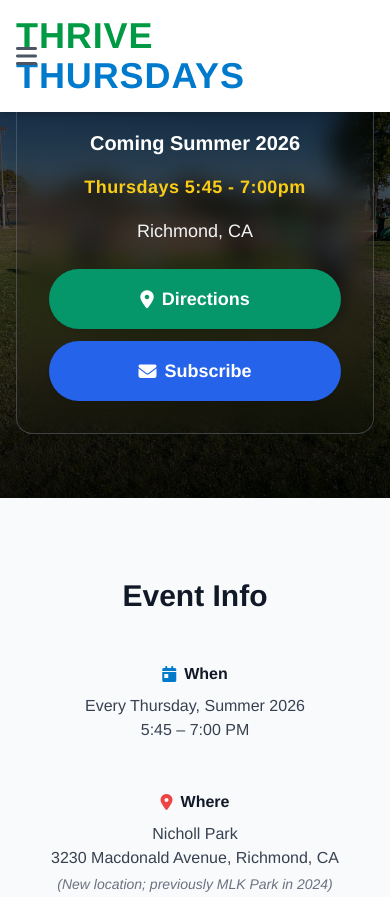
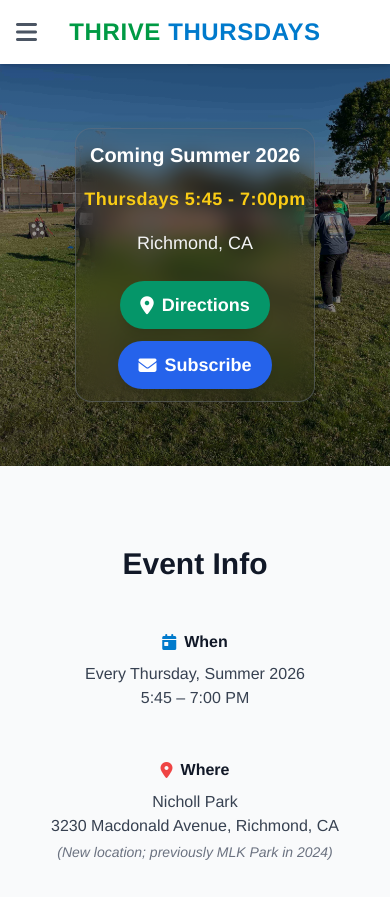
Before and after one commit to chrisgioia64/thrive-thursdays, a plain HTML site: page index.html in a window 390 px wide. Shown: the top 897 px of the page. Drawn offline with nearby package versions, Linux system fonts and the light colour scheme.

Commit message:
issue #14: background photo appears on mobile

```diff
--- a/index.html
+++ b/index.html
@@ -59,6 +59,14 @@
             transition: all 0.2s ease;
             background-color: #ffffff !important;
         }
+
+        /* Remove all padding from hero box on mobile */
+        @media (max-width: 767px) {
+            #hero-box {
+                padding-left: 0 !important;
+                padding-right: 0 !important;
+            }
+        }
     </style>
 </head>
 <body class="bg-white text-gray-800 font-sans leading-relaxed">
@@ -69,7 +77,7 @@
                 <i class="fas fa-bars text-2xl"></i>
             </button>
 
-            <a href="#home" class="text-4xl font-bold text-thrive-green uppercase tracking-wide mx-auto">
+            <a href="#home" class="text-2xl md:text-4xl font-bold text-thrive-green uppercase tracking-wide mx-auto">
                 Thrive <span class="text-thrive-blue">Thursdays</span>
             </a>
 
@@ -99,33 +107,33 @@
             <img src="banner.jpg"
                  alt="Thrive Thursdays community event at the park"
                  class="w-full h-full object-cover object-center">
-            <div class="absolute inset-0 bg-gradient-to-b from-black/80 via-black/60 to-black/90"></div>
+            <div class="absolute inset-0 bg-gradient-to-b from-black/50 via-black/40 to-black/60 md:from-black/80 md:via-black/60 md:to-black/90"></div>
         </div>
 
-        <div class="relative container mx-auto px-4 text-center text-white z-10">
-            <div class="max-w-[26rem] mx-auto bg-black/5 p-8 md:p-10 rounded-2xl border border-gray-500/50 backdrop-blur-md shadow-2xl">
+        <div class="relative w-full mx-auto px-0 md:container md:px-4 text-center text-white z-10">
+            <div id="hero-box" class="max-w-[15rem] md:max-w-[26rem] mx-auto bg-black/5 px-0 py-3 md:p-10 rounded-2xl border border-gray-500/50 backdrop-blur-md shadow-2xl mt-8 md:mt-0">
 
-                <p class="text-xl md:text-2xl font-bold mb-4 text-white">Coming Summer 2026</p>
+                <p class="text-xl md:text-2xl font-bold mb-4 text-white px-0">Coming Summer 2026</p>
 
-                <p class="text-lg md:text-xl text-yellow-400 font-bold mb-4 tracking-wide">
+                <p class="text-lg md:text-xl text-yellow-400 font-bold mb-4 tracking-wide px-0">
                     Thursdays 5:45 - 7:00pm
                 </p>
 
-                <p class="text-lg md:text-lg font-medium mb-6 text-gray-100">
+                <p class="text-lg md:text-lg font-medium mb-6 text-gray-100 px-0">
                     Richmond, CA
                 </p>
 
 
-                <div class="mt-6 flex flex-col sm:flex-row gap-3 md:gap-4 justify-center">
+                <div class="mt-6 flex flex-col sm:flex-row gap-3 md:gap-4 justify-center items-center">
                     <a href="https://www.google.com/maps/search/?api=1&query=3230+Macdonald+Ave+Richmond+CA+94804"
                        target="_blank"
                        rel="noopener noreferrer"
-                       class="inline-flex items-center justify-center px-6 py-4 rounded-full bg-emerald-600 text-white text-lg font-bold shadow-lg hover:bg-emerald-500 transition active:scale-95 sm:flex-1">
+                       class="inline-flex items-center justify-center px-5 py-2.5 sm:px-4 sm:py-3 md:px-6 md:py-4 rounded-full bg-emerald-600 text-white text-lg font-bold shadow-lg hover:bg-emerald-500 transition active:scale-95 sm:flex-1 max-w-[12rem] sm:max-w-none">
                         <i class="fas fa-map-marker-alt mr-2"></i> Directions
                     </a>
 
                     <a href="#newsletter"
-                       class="inline-flex items-center justify-center px-6 py-4 rounded-full bg-blue-600 text-white text-lg font-bold shadow-lg hover:bg-blue-500 transition active:scale-95 sm:flex-1">
+                       class="inline-flex items-center justify-center px-5 py-2.5 sm:px-4 sm:py-3 md:px-6 md:py-4 rounded-full bg-blue-600 text-white text-lg font-bold shadow-lg hover:bg-blue-500 transition active:scale-95 sm:flex-1 max-w-[12rem] sm:max-w-none">
                         <i class="fas fa-envelope mr-2"></i> Subscribe
                     </a>
                 </div>
```
